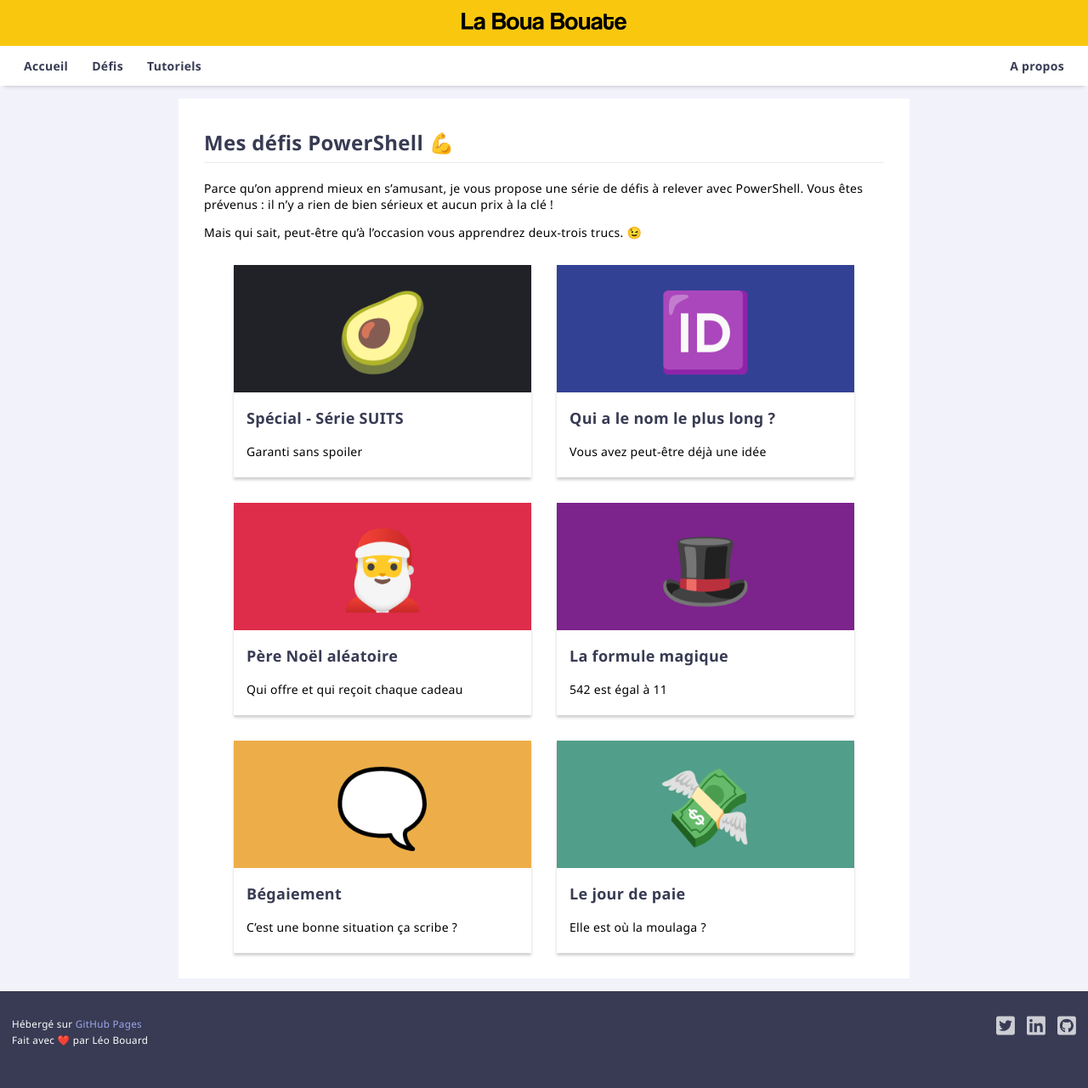
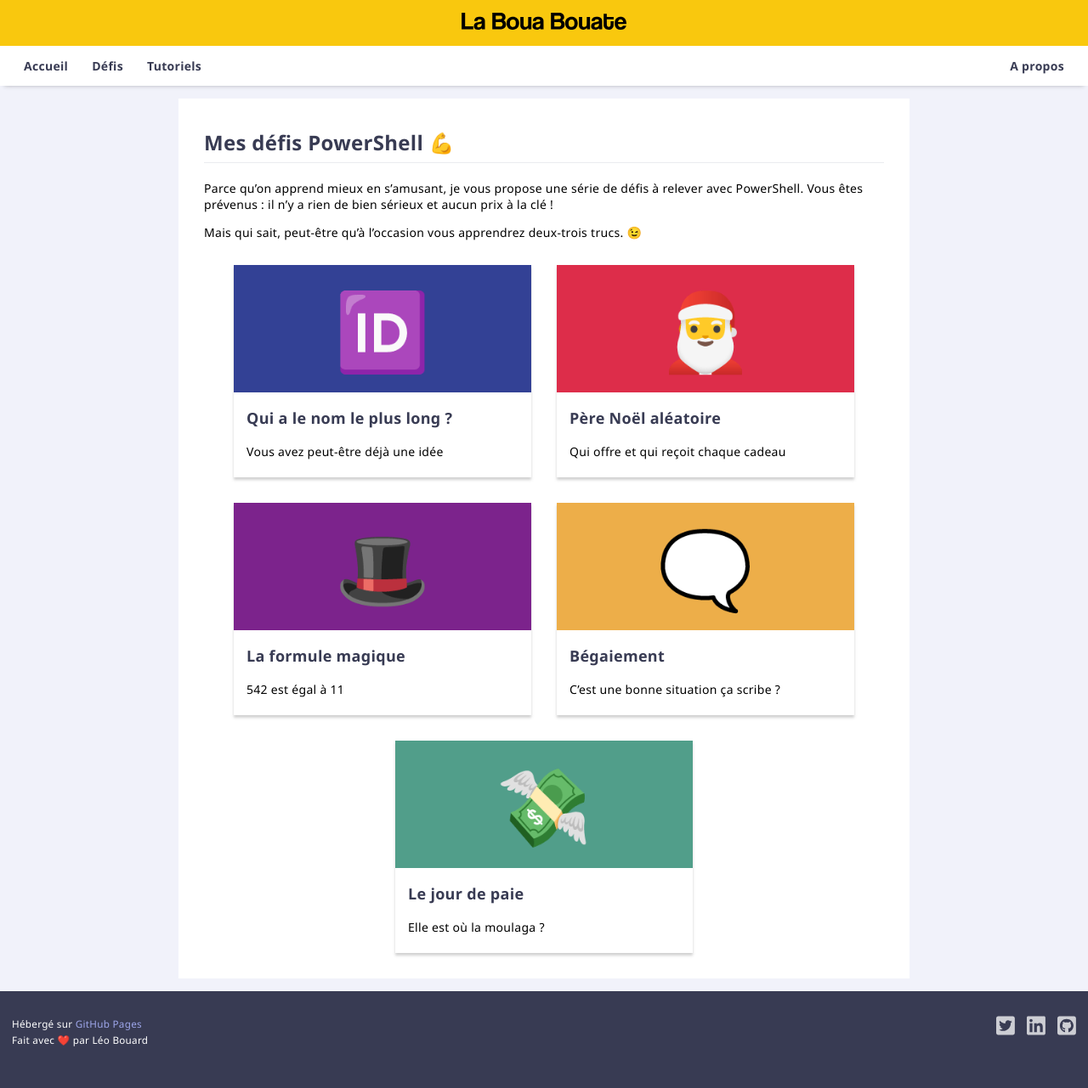
Before and after one commit to leobouard/leobouard.github.io, a Jekyll site: the page built from challenges.md, in a window 1280 px wide. Shown: the whole page at 85% size. Built offline with Jekyll 4.4.1, drawn with Linux system fonts in a browser that asks for light colours; our own code applies the rules of GitHub Pages for plain Markdown files.

Commit message:
Delete suits.md

```diff
--- a/_posts/2022-05-17-suits.md
+++ /dev/null
@@ -1,10 +0,0 @@
----
-layout: post
-title: "Spécial - Série SUITS"
-description: "Garanti sans spoiler"
-tags: challenges
-thumbnailColor: "#212227"
-icon: 🥑
----
-
-![harvey le boss](http://suits.soup.io/since/274754919)
```
Also changed, not shown: _posts/2022-07-22-canonical-name.md (+2 -2 lines).
